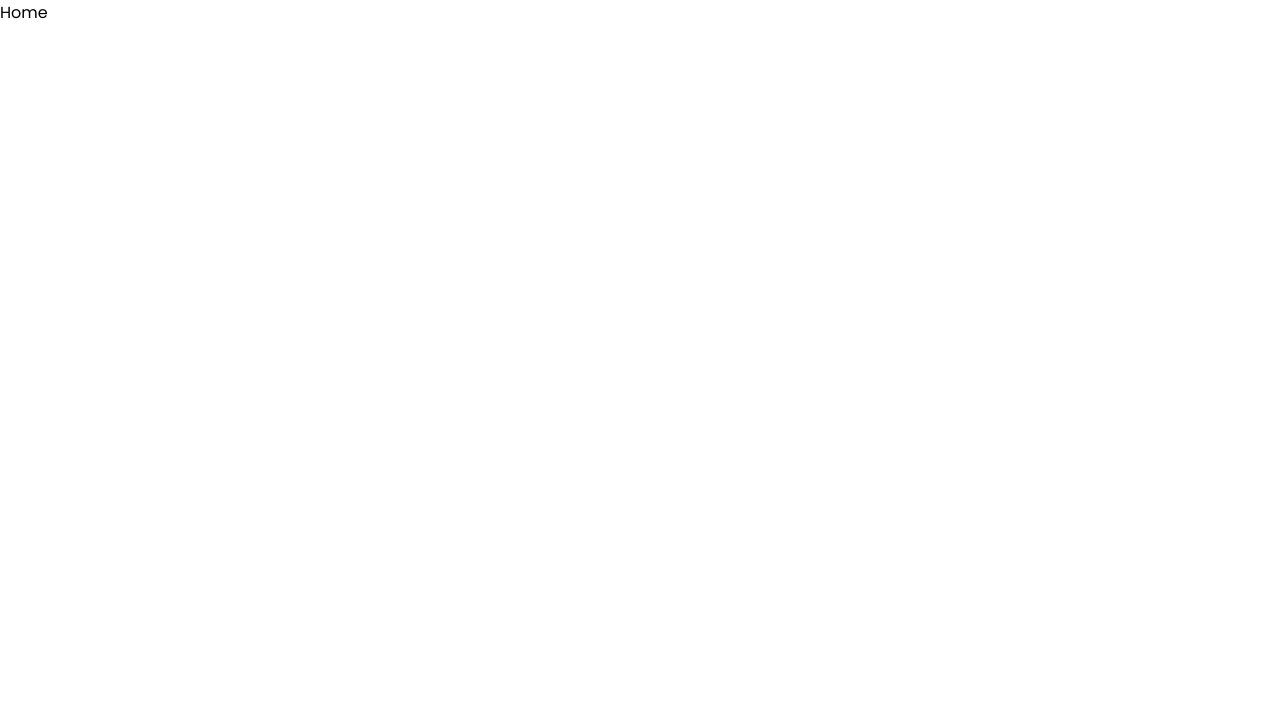
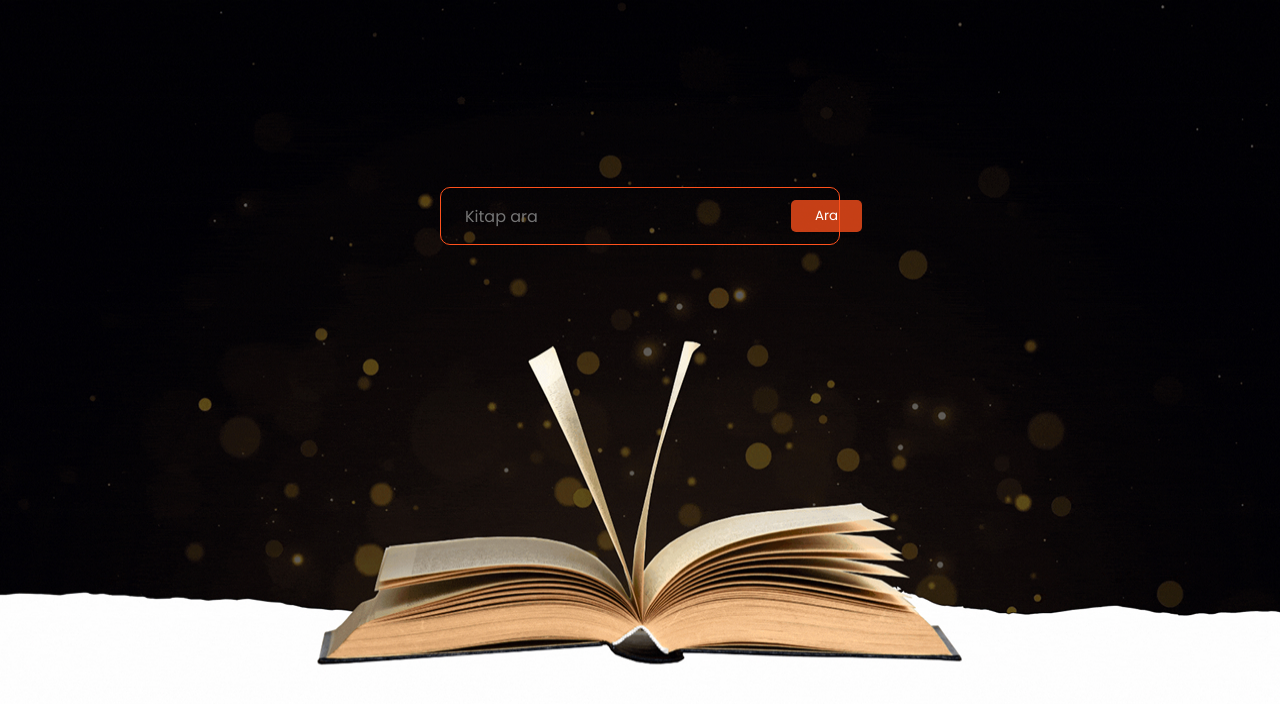
Before and after one commit to semaozkan/book-communities-client, a React (Vite) app: page / in a window 1280 px wide. Shown: the top 704 px of the page. Built offline with nearby package versions, Linux system fonts and the light colour scheme.

Commit message:
feat(home): add first section

```diff
--- a/src/pages/home/Home.jsx
+++ b/src/pages/home/Home.jsx
@@ -1,7 +1,20 @@
+import BookCard from "../../components/bookCard/BookCard";
 import styles from "./home.module.scss";
 
 const Home = () => {
-  return <div className={styles.container}>Home</div>;
+  return (
+    <div className={styles.home}>
+      <div className={styles.firstSection}>
+        <div className={styles.imageContainer}>
+          <img src="/images/home.jpg" alt="" />
+        </div>
+        <div className={styles.searchBar}>
+          <input type="text" placeholder="Kitap ara" />
+          <button>Ara</button>
+        </div>
+      </div>
+    </div>
+  );
 };
 
 export default Home;
--- a/src/pages/home/home.module.scss
+++ b/src/pages/home/home.module.scss
@@ -0,0 +1,58 @@
+.home {
+  width: 100%;
+  display: flex;
+  flex-direction: column;
+  align-items: center;
+
+  .firstSection {
+    width: 100%;
+    height: calc(100vh - 80px);
+    position: relative;
+
+    .imageContainer {
+      width: 100%;
+      height: 100%;
+
+      img {
+        width: 100vw;
+        height: calc(100vh - 80px);
+        // position: relative;
+        // top: -200px;
+        // object-fit: cover;
+        display: block;
+      }
+    }
+
+    .searchBar {
+      width: 400px;
+      padding: 12px 24px;
+      display: flex;
+      justify-content: space-between;
+      position: absolute;
+      top: 30%;
+      left: 50%;
+      transform: translate(-50%, -50%);
+      border: 1px solid var(--templateColor);
+      border-radius: 10px;
+
+      input {
+        flex: 1;
+        margin-right: 10px;
+        border: none;
+        outline: none;
+        background-color: transparent;
+        color: white;
+        font-size: 16px;
+      }
+
+      button {
+        padding: 6px 24px;
+        border-radius: 5px;
+        border: none;
+        color: white;
+        background-color: #ff511cc4;
+        cursor: pointer;
+      }
+    }
+  }
+}
```
